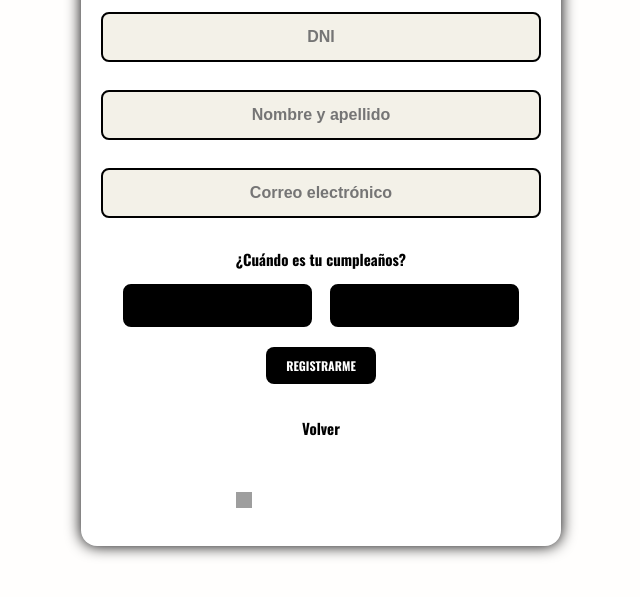
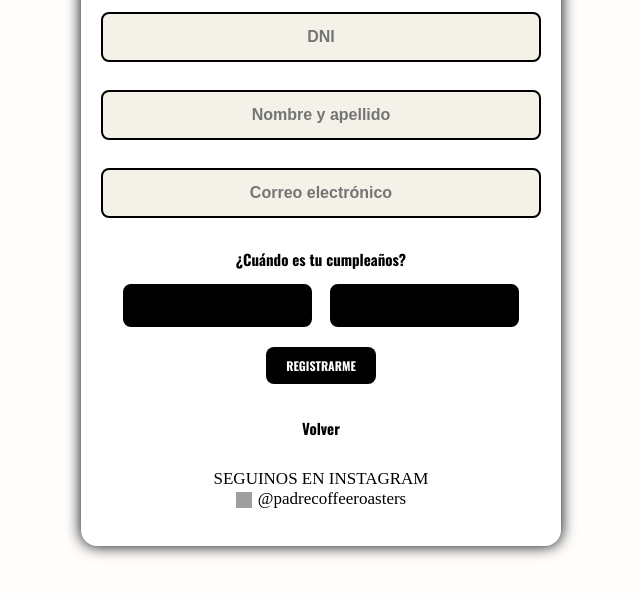
Before and after one commit to EmilianoFil/padre-coffee-roasters, a plain HTML site: page registro.html in a window 1280 px wide. Shown: the part 201-798 px from the top of the page, without its empty margins (319-959 px from the left). Drawn offline with nearby package versions, Linux system fonts and the light colour scheme; grey boxes are pictures that could not be loaded; a script that the page names is missing.

Commit message:
“inicio”

```diff
--- a/registro.html
+++ b/registro.html
@@ -59,9 +59,9 @@
   </div>
   <div id="coupon-birds-embed-div"></div>
   <footer style="margin-top: 30px;">
-      <p style="color: white; font-family: 'Playfair Display', serif; text-transform: uppercase; font-size: 17px; display: block; margin-top: 6px;">
+      <p style="color: rgb(0, 0, 0); font-family: 'Playfair Display', serif; text-transform: uppercase; font-size: 17px; display: block; margin-top: 6px;">
       Seguinos en Instagram<br>
-      <a href="https://www.instagram.com/padrecoffeeroasters" target="_blank" style="color: white; text-transform: lowercase; text-decoration: none;">@padrecoffeeroasters</a>
+      <a href="https://www.instagram.com/padrecoffeeroasters" target="_blank" style="color: rgb(0, 0, 0); text-transform: lowercase; text-decoration: none;">@padrecoffeeroasters</a>
     </p>
   </footer>
 </div>
```
